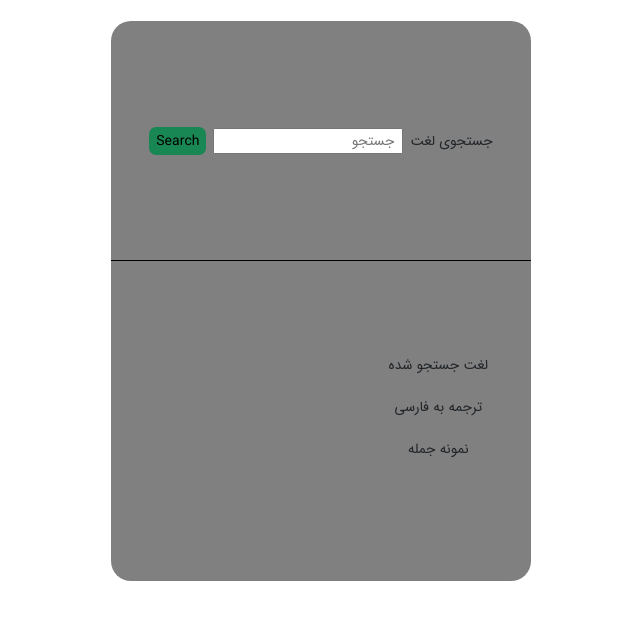
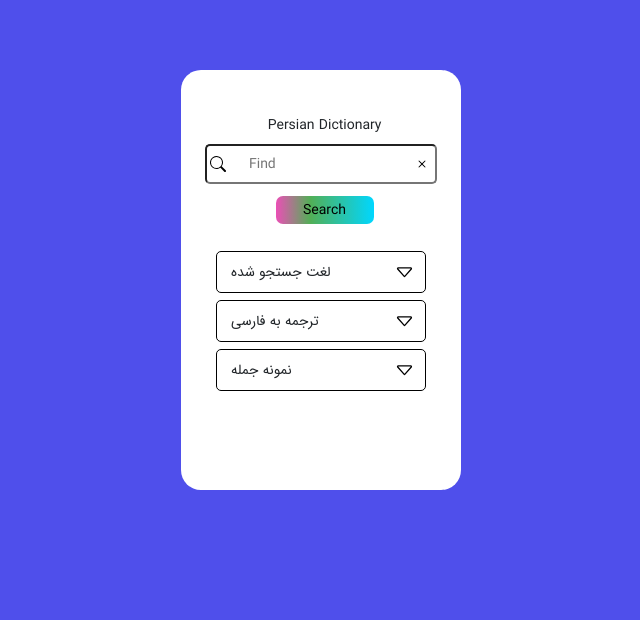
Before and after one commit to hesy87/dictionary, a plain HTML site: page index.html in a window 1280 px wide. Shown: the whole page, without its empty margins (319-959 px from the left). Drawn offline with nearby package versions, Linux system fonts and the light colour scheme; files whose address does not match are found by name.

Commit message:
accordian developed

```diff
--- a/index.html
+++ b/index.html
@@ -1,5 +1,5 @@
 <!DOCTYPE html>
-<html lang="fa" dir="rtl">
+<html lang="en">
 
 <head>
     <meta charset="UTF-8">
@@ -14,22 +14,31 @@
 
 <body class="d-flex justify-content-center align-content-center">
     <div class="main mt-4">
-        <div class="input d-flex flex-row justify-content-center align-items-center">
-            <label class="ms-2">جستجوی لغت</label>
-            <input class="pe-2" type="text" id="inputWord" placeholder="جستجو">
-            <button class="search me-2 p-2 rounded-3 bg-success border-0" onclick="search()">Search</button>
+        <div class="input">
+            <label class="ms-2 mt-5">Persian Dictionary</label>
+            <div class="inputBox position-relative">
+                <input class="ps-5" type="text" id="inputWord" placeholder="Find">
+                <img class="find position-absolute" src="./search.svg" onclick="search()">
+                <img class="close position-absolute" src="./x.svg">
+            </div>
+            <button class="search ms-2 p-2 rounded-3 border-0" onclick="search()">Search</button>
         </div>
-        <div class="row translate d-flex flex-row justify-content-center align-items-center">
-            <div class="col-4 d-flex flex-column labels justify-content-center align-items-center">
-                <label >لغت جستجو شده</label>
+        <div class="translate">
+            <div class="firstAcc" onclick="openAcc()">
+                <label>لغت جستجو شده</label>
+                <img class="caret" src="./caret-down.svg">
+            </div>
+            <h3 class="searchInput">rrr</h3>
+            <div class="firstAcc"  onclick="openAcc2()">
                 <label>ترجمه به فارسی</label>
-                <label >نمونه جمله</label>
+                <img class="caret2" src="./caret-down.svg">
             </div>
-            <div class="col-6 d-flex flex-column justify-content-center align-items-center">
-                <h3 class="searchInput"></h3>
-                <h3 class="answer"></h3>
-                <h3 class="sample"></h3>
+            <h3 class="answer">rrrr</h3>
+            <div class="firstAcc" onclick="openAcc3()">
+                <label>نمونه جمله</label>
+                <img class="caret3" src="./caret-down.svg" >
             </div>
+            <h3 class="sample">rrrr</h3>
         </div>
     </div>
     <script src="./main.js"></script>
--- a/main.js
+++ b/main.js
@@ -1,11 +1,10 @@
-
 let thisWordIsCorrect = null;
-fetch('./words.json')
-  .then(response => {
+fetch("./words.json")
+  .then((response) => {
     return response.json();
   })
-  .then(jsondata => {
-    this.thisWordIsCorrect = jsondata.words
+  .then((jsondata) => {
+    this.thisWordIsCorrect = jsondata.words;
   });
 function search() {
   let word = document.querySelector("#inputWord").value;
@@ -16,3 +15,44 @@ function search() {
   document.querySelector(".answer").innerText = answer[0].per;
   document.querySelector(".sample").innerText = answer[0].sample;
 }
+
+
+let acc = true
+function openAcc() {
+  if (acc) {
+    document.querySelector(".searchInput").style.display = "block";
+    document.querySelector(".caret").style.transform = "rotate(180deg)";
+    acc = false
+  }
+  else {
+    document.querySelector(".searchInput").style.display = "none";
+    document.querySelector(".caret").style.transform = "rotate(0)";
+    acc = true
+  }
+}
+
+function openAcc2() {
+  if (acc) {
+    document.querySelector(".answer").style.display = "block";
+    document.querySelector(".caret2").style.transform = "rotate(180deg)";
+    acc = false
+  }
+  else {
+    document.querySelector(".answer").style.display = "none";
+    document.querySelector(".caret2").style.transform = "rotate(0)";
+    acc = true
+  }
+}
+
+function openAcc3() {
+  if (acc) {
+    document.querySelector(".sample").style.display = "block";
+    document.querySelector(".caret3").style.transform = "rotate(180deg)";
+    acc = false
+  }
+  else {
+    document.querySelector(".sample").style.display = "none";
+    document.querySelector(".caret3").style.transform = "rotate(0)";
+    acc = true
+  }
+}
--- a/style.css
+++ b/style.css
@@ -17,35 +17,110 @@
 body {
     height: 100vh;
     font-family: 'Iransans';
+    background: #4f4feb;
 }
 
 .main {
-    background: gray;
-    width: 30rem;
-    height: 40rem;
+    background: #fff;
+    width: 20rem;
+    height: 30rem;
     border-radius: 20px;
+    margin-top: 5rem !important;
 }
 
 .input {
-    height: 30vh;
-    border-bottom: 1px solid black;
+    height: 20vh;
+    display: flex;
+    flex-direction: column;
+    justify-content: space-around;
+    align-items: center;
+    width: 20rem;
+}
+
+
+#inputWord {
+    padding: .5rem;
+    border-radius: 5px;
+}
+
+.search {
+    background: linear-gradient(90deg, rgba(235, 79, 182, 1) 0%, rgba(82, 175, 86, 1) 35%, rgba(0, 215, 255, 1) 100%);
+    -webkit-transition: background-color 2s ease-out;
+    -moz-transition: background-color 2s ease-out;
+    -o-transition: background-color 2s ease-out;
+    transition: background-color 0.5s ease-out;
+    width: 7rem;
 }
 
 .search:hover {
-    background-color: rgb(91, 151, 0) !important;
+    background : linear-gradient(90deg, rgba(235, 142, 79, 1) 0%, rgba(82, 84, 175, 1) 35%, rgba(0, 215, 255, 1) 100%);
 }
 
-.translate {
-    height: 40vh;
+
+.inputBox {
+    display: flex;
+    flex-direction: row;
 }
 
-.searchInput,.answer ,.sample{
-    height: 2.5rem;
-    font-size: 1.5rem;
+.find {
+    position: absolute;
+    top: 30%;
+    margin-left: 5px;
 }
 
-.labels>label {
+.close {
+    position: absolute;
+    left: 90%;
+    top: 30%;
+}
+
+/* *******************translate ****************** */
+
+.translate {
+    height: 30vh;
+    margin-top: 1.5rem;
+    margin-left: 2.5rem;
+}
+
+.translate>label,
+.translate>h3 {
+    height: 2rem;
+    font-size: 1rem;
+    text-align: left;
+}
+
+.firstAcc {
+    border: 1px solid black;
+    width: 15rem;
     height: 3rem;
-    font-size: 1rem;
-    margin-left: 1rem;
+    padding-left: 1rem;
+    text-align: start;
+    position: relative;
+    display: flex;
+    align-items: center;
+    margin-bottom: 0.5rem;
+    border-radius: 5px;
 }
+
+.firstAcc:hover {
+    background: gray;
+    transition: all 0.4s ease-in-out;
+    color: white;
+}
+.caret,
+.caret2,
+.caret3 {
+    width: 1.5rem;
+    position: absolute;
+    right: 5%;
+    cursor: pointer;
+    transition: 0.4s;
+}
+
+.searchInput,
+.answer,
+.sample {
+    display: none;
+    width: 12rem;
+    padding-left: 1rem;
+}
```
Also changed, not shown: caret-down.svg (added), search.svg (added), x.svg (added).
